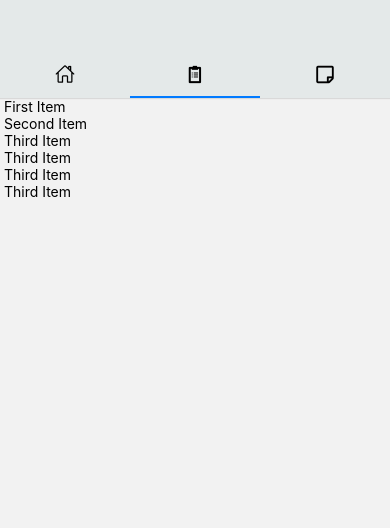
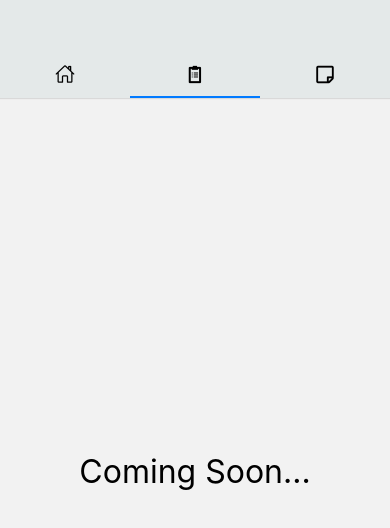
Before and after one commit to Blackmile/TodoAppv2, a React Native app: screen /Note in a window 390 px wide. Shown: the top 528 px of the page. Built offline with nearby package versions, Linux system fonts and the light colour scheme; what expo-notifications would draw is missing.

Commit message:
coming soon

```diff
--- a/src/Note.js
+++ b/src/Note.js
@@ -3,41 +3,9 @@
 
 const Note = () => {
 
-  const Data = [{
-      id: '1',
-      title: 'First Item',
-    },
-    {
-      id: '2',
-      title: 'Second Item',
-    },
-    {
-      id: '3',
-      title: 'Third Item',
-    },
-    {
-      id: '4',
-      title: 'Third Item',
-    },
-    {
-      id: '5',
-      title: 'Third Item',
-    },
-    {
-      id: '6',
-      title: 'Third Item',
-    },
-  ]
-
   return (
-    <View >
-      <FlatList
-        style={styles.container}
-        data={Data}
-        renderItem={({ item }) => (
-          <Text> {item.title} </Text>
-        )}
-      />
+    <View style={ styles.container } >
+      <Text style={ styles.text } > Coming Soon... </Text>
     </View>
   )
 }
@@ -47,5 +15,11 @@
 const styles = StyleSheet.create({
   container: {
     flex: 1,
-  }
+    alignItems: 'center',
+    justifyContent: 'center',
+  },
+  text: {
+    fontSize: 32,
+    fontWeight: '400',
+  },
 })
```
